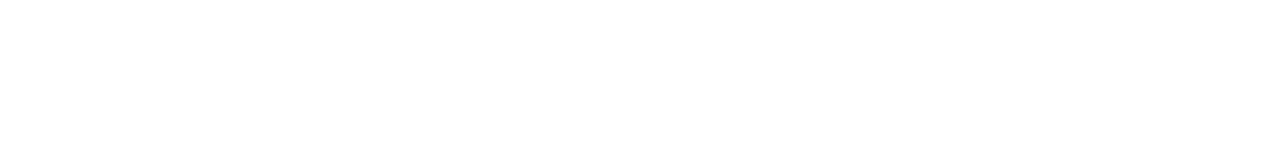
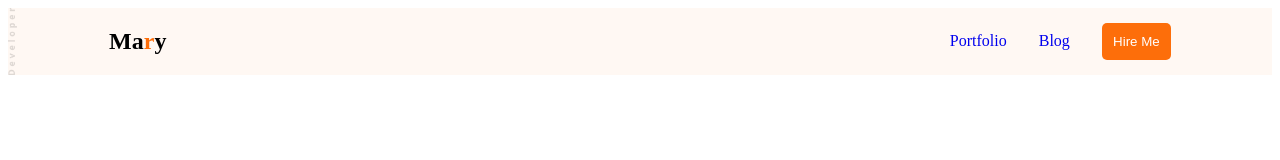
Before and after one commit to shorot-chicham/super-simple-portfolio, a plain HTML site: page index.html in a window 1280 px wide. Drawn offline with Linux system fonts and the light colour scheme.

Commit message:
added navigation bar for the page

```diff
--- a/css/styles.css
+++ b/css/styles.css
@@ -0,0 +1,50 @@
+/* navigation bar for the page  */
+.header{
+    background-image: url(/images/developer.png);
+    background-color: #FFF8F3;
+    background-repeat: no-repeat;
+    background-position: left;
+    background-size: contain;
+}
+
+.nav-container{
+    display: flex;
+    align-items: center;
+    justify-content: space-between;
+    margin-left: 8%;
+    margin-right: 8%;
+}
+
+.text-r{
+    color: #FD6E0A;
+}
+
+.nav-tabs > ul{
+    display: flex;
+    align-items: center;
+    gap: 2rem;
+}
+
+.nav-tabs > ul >li{
+    list-style: none;
+}
+
+.nav-tabs > ul > li> a{
+    text-decoration: none;
+}
+
+.nav-tabs{
+    display: flex;
+    align-items: center;
+    gap: 2rem;
+}
+
+.nav-btn{
+    background-color: #FD6E0A;
+    color: white;
+    border: none;
+    padding: 0.7rem;
+    border-radius: 5px;
+}
+
+/* banner container  */
--- a/index.html
+++ b/index.html
@@ -4,10 +4,20 @@
     <meta charset="UTF-8">
     <meta name="viewport" content="width=device-width, initial-scale=1.0">
     <title>Super Simple Portfolio</title>
+    <link rel="stylesheet" href="/css/styles.css">
 </head>
 <body>
-    <header>
-
+    <header class="header">
+        <nav class="nav-container">
+            <h2 class="nav-title">Ma<span class="text-r">r</span>y</h2>
+            <div class="nav-tabs">
+                <ul>
+                    <li><a href="#">Portfolio</a></li>
+                    <li><a href="#">Blog</a></li>
+                </ul>
+                <button class="nav-btn">Hire Me</button>
+            </div>
+        </nav>
     </header>
     <main>
 
```
Also changed, not shown: images/developer.png (added), images/hardy.png (added), images/header_bg.png (added), images/icons/facebook.png (added), images/icons/insta.png (added), images/icons/js.png (added), images/icons/mongo.png (added), images/icons/nodejs.png (added), images/icons/react.png (added), images/icons/twitter.png (added).
